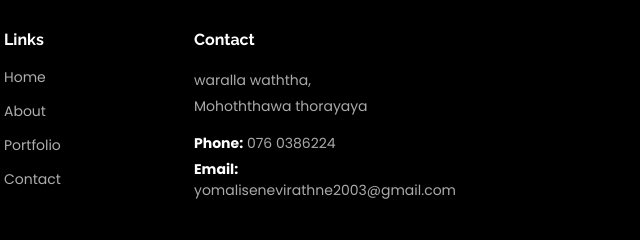
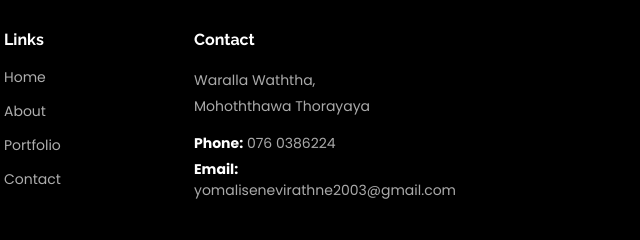
Before and after one commit to yomalisenevirathne/yomali_Portfolio, a plain HTML site: page index.html in a window 1280 px wide. Shown: the part 7048-7288 px from the top of the page, 553-1193 px from the left. Drawn offline with Linux system fonts and the light colour scheme.

Commit message:
Correct capitalization in contact information

```diff
--- a/index.html
+++ b/index.html
@@ -1153,8 +1153,8 @@
 
         <div class="col-lg-3 col-md-12 footer-contact text-center text-md-start">
           <h4 class="text-white">Contact</h4>
-          <p>waralla waththa,</p>
-          <p>Mohoththawa thorayaya</p>
+          <p>Waralla Waththa,</p>
+          <p>Mohoththawa Thorayaya</p>
           <p class="mt-3"><strong>Phone:</strong> 076 0386224</p>
           <p><strong>Email:</strong> yomalisenevirathne2003@gmail.com</p>
         </div>
```
